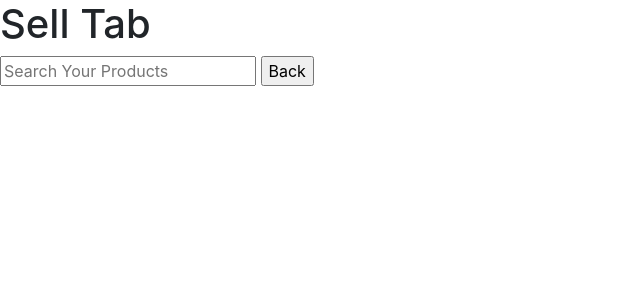
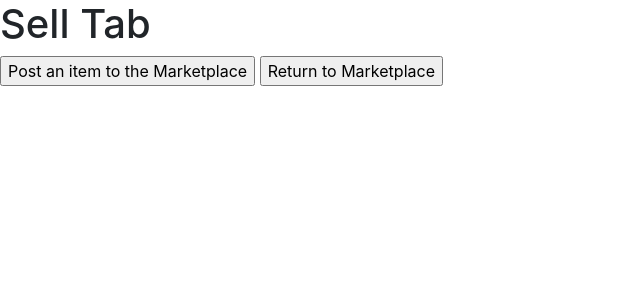
Before and after one commit to Arceus1ooo/Exchange4Students, a Flask app: page /sell in a window 1280 px wide. Shown: the top 300 px of the page, without its empty margins (0-640 px from the left). Run offline with Flask 2, Linux system fonts and the light colour scheme; some libraries are stand-ins or nearby versions.

Commit message:
added posting page

```diff
--- a/app.py
+++ b/app.py
@@ -36,6 +36,10 @@ def displayListings():
 def displayItem(name):
     return 'works'
 
+@app.route('/sell/post')
+def postItem():
+    return render_template('postItem.html')
+
 
 if __name__ == '__main__':
     app.run(debug=True)
--- a/db_func.py
+++ b/db_func.py
@@ -64,6 +64,11 @@ def pull(typ, keyword):
     elif typ != '' and keyword == '':
         result = db.Listings.find({'Type' : typ})
 
+    L = []
+    for i in result:
+        L.append(i)
+    if L == []:
+        result = db.Listings.find({})
 
     return result
 
--- a/templates/sellerTab.html
+++ b/templates/sellerTab.html
@@ -7,8 +7,9 @@
 {%block body%}
 <h1>Sell Tab</h1>
 
-<input type = "text" id = "choice" placeholder="Search Your Products"
-onkeydown="display(event)">
+<!--<input type = "text" id = "choice" placeholder="Search Your Products"
+onkeydown="display(event)"> -->
+<a href="/sell/post"><input type="button" value="Post an item to the Marketplace"></a>
 
-<a href="/"><input type="button" value="Back"></a>
+<a href="/"><input type="button" value="Return to Marketplace"></a>
 {%endblock%}
```
Also changed, not shown: templates/viewItem.html (deleted, +0 -12 lines).
